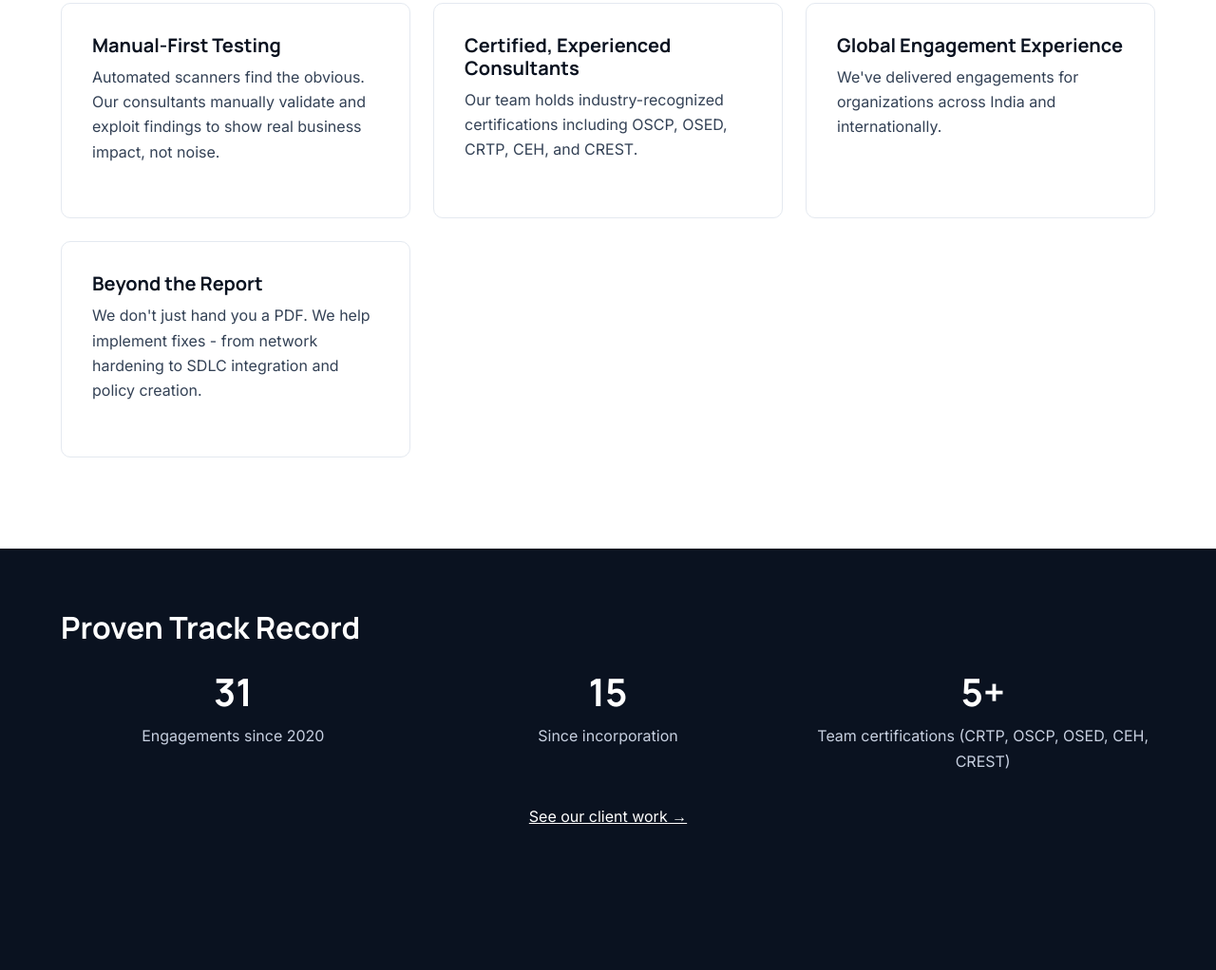
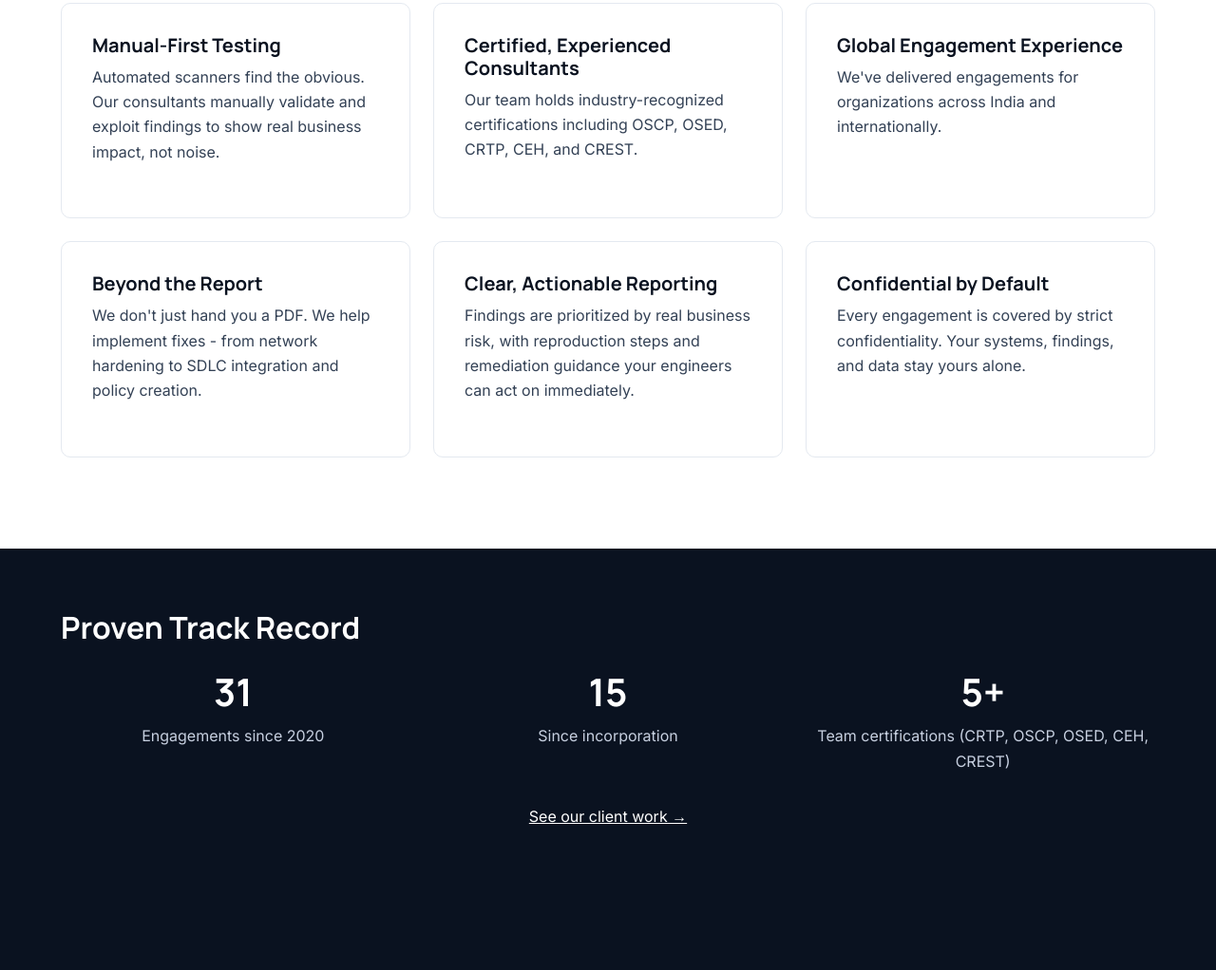
Before and after one commit to HexGuard-Security/hexguard-security.github.io, an Eleventy site: page src/index.njk in a window 1280 px wide. Shown: the part 1454-2476 px from the top of the page at 95% size. Built offline with nearby package versions, Linux system fonts and the light colour scheme; Eleventy itself is replaced by a stand-in of ours; files that its build step writes are made by us from their sources.

Commit message:
Add two more differentiator tiles to Why HexGuard section

```diff
--- a/src/index.njk
+++ b/src/index.njk
@@ -66,6 +66,14 @@ description: HexGuard Security helps organizations find and fix real vulnerabili
         <h3>Beyond the Report</h3>
         <p>We don't just hand you a PDF. We help implement fixes - from network hardening to SDLC integration and policy creation.</p>
       </div>
+      <div class="card">
+        <h3>Clear, Actionable Reporting</h3>
+        <p>Findings are prioritized by real business risk, with reproduction steps and remediation guidance your engineers can act on immediately.</p>
+      </div>
+      <div class="card">
+        <h3>Confidential by Default</h3>
+        <p>Every engagement is covered by strict confidentiality. Your systems, findings, and data stay yours alone.</p>
+      </div>
     </div>
   </div>
 </section>
```
Also changed, not shown: docs/index.html.
